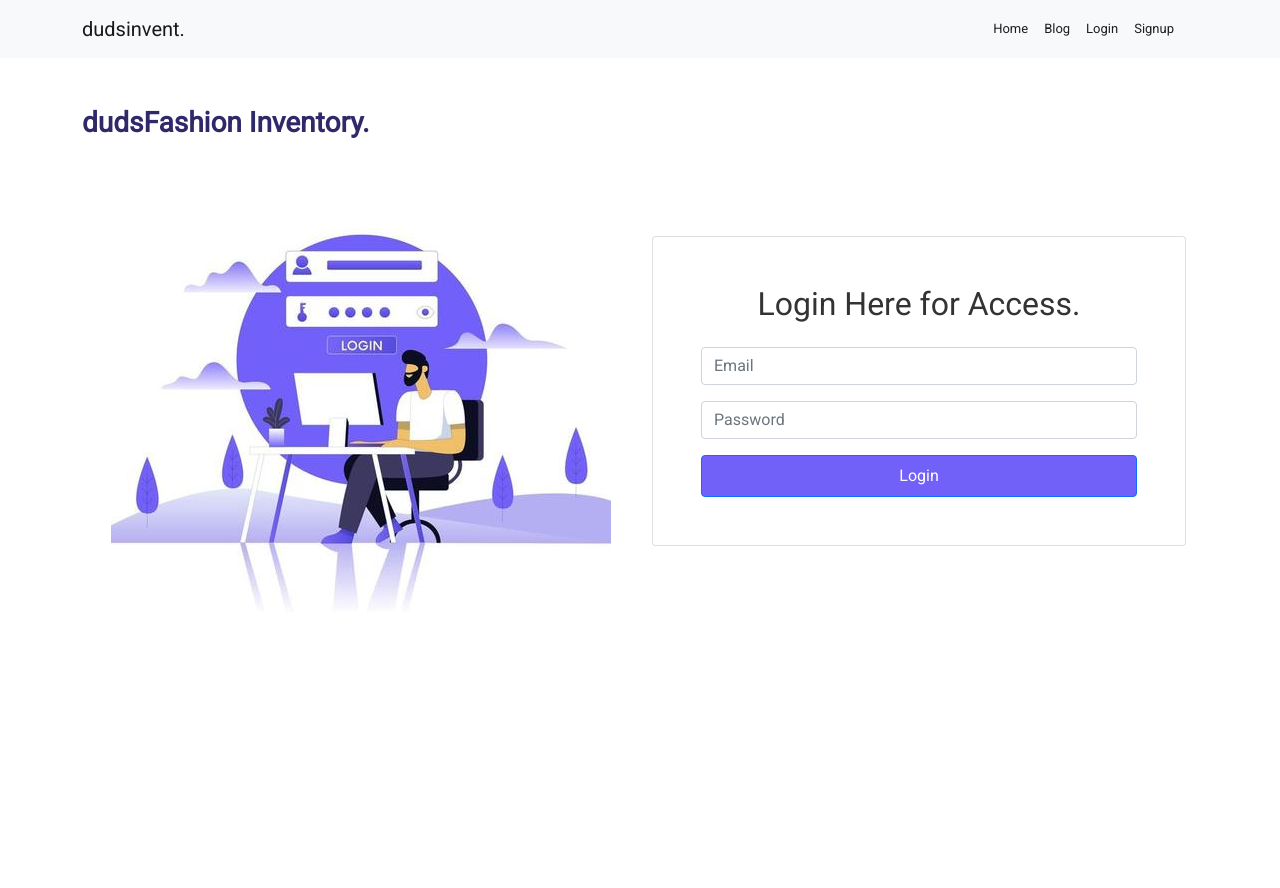
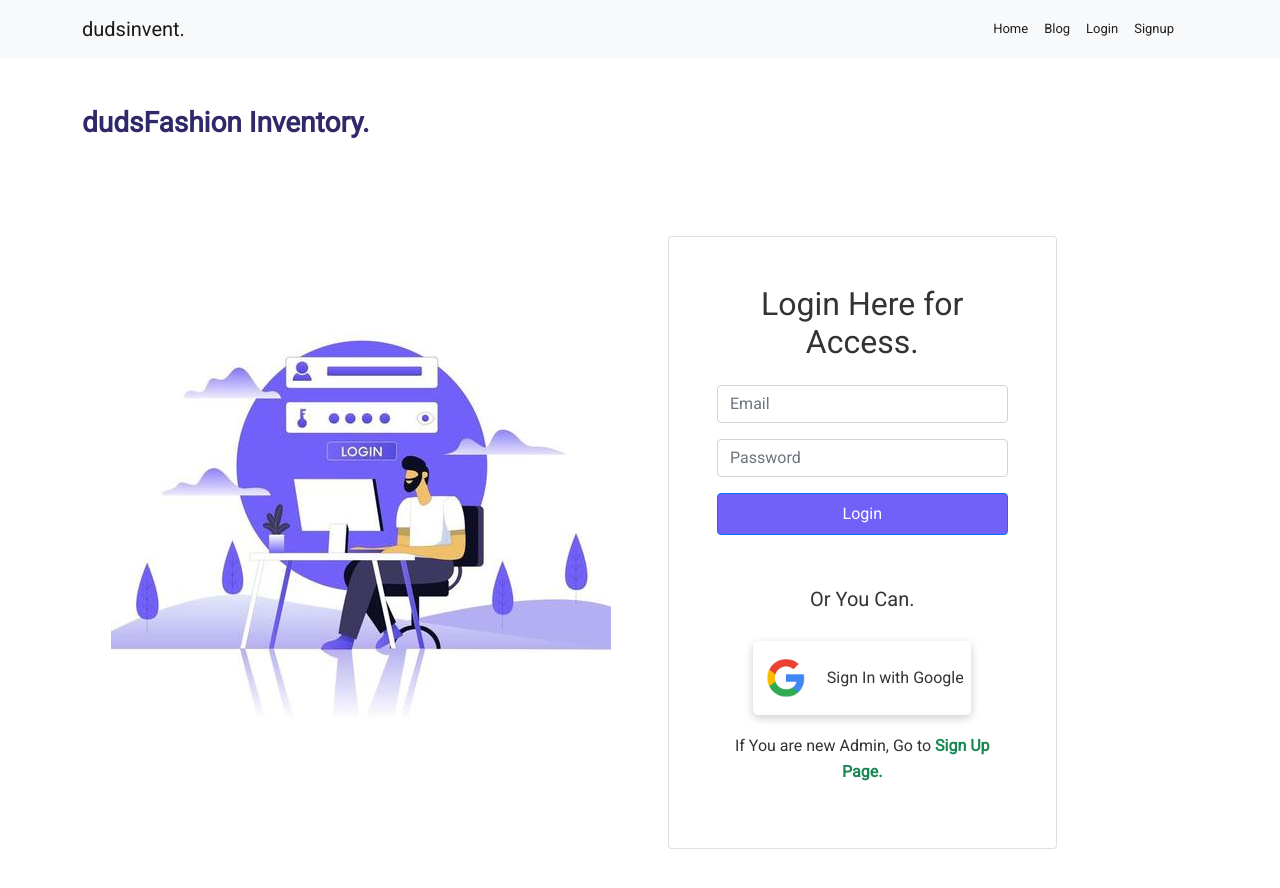
Before and after one commit to Anik-the-dev/Duds-Fashion-Warehouse-client, a React (Create React App) app: page /login in a window 1280 px wide. Shown: the top 888 px of the page. Before the commit the page ends 800 px from the top, so only its background shows below. Built offline with nearby package versions, Linux system fonts and the light colour scheme.

Commit message:
login form done

```diff
--- /dev/null
+++ b/src/components/GoogleSignIn/GoogleSignIn.js
@@ -0,0 +1,26 @@
+import React from 'react';
+import google from '../../images/google.png'
+import auth from '../../firebase.init';
+import { useSignInWithGoogle } from 'react-firebase-hooks/auth';
+import { Col, Row } from 'react-bootstrap';
+import { Link } from 'react-router-dom';
+
+const GoogleSignIn = () => {
+    const [signInWithGoogle, user, loading, error] = useSignInWithGoogle(auth);
+    console.log(user)
+    return (
+        <>
+            <p className='mt-5 mx-auto fs-5'>Or You Can.</p>
+            <div onClick={() => signInWithGoogle()} className="d-flex align-items-center justify-content-center autosignin mx-auto gap-3">
+                <img src={google} alt='google'></img>
+                <p className='mt-3'>Sign In with Google</p>
+
+            </div>
+            <p className='mt-2 mx-auto fs-6'>If You are new Admin, Go to  <Link className='text-success text-decoration-none fw-6' to='/signup'>Sign Up Page.</Link></p>
+
+        </>
+
+    );
+};
+
+export default GoogleSignIn;
--- a/src/components/Login/Login.js
+++ b/src/components/Login/Login.js
@@ -4,6 +4,7 @@ import { useSignInWithEmailAndPassword } from 'react-firebase-hooks/auth'
 import { Link } from 'react-router-dom';
 import { Card, Col, Container, Form, FormControl, Row } from 'react-bootstrap';
 import login from '../../images/login.jpg'
+import GoogleSignIn from '../GoogleSignIn/GoogleSignIn';
 
 const Login = () => {
     // declare the states......
@@ -27,9 +28,9 @@ const Login = () => {
     console.log(user?.user?.uid)
     return (
         <Container>
-            <h1 className='mt-5 fw-6 fs-3 text-md-start text-center' style={{color:"#2F2869"}}>dudsFashion Inventory.</h1>
-            <Row className='my-5'>
-                <Col sm>
+            <h1 className='mt-5 fw-6 fs-3 text-md-start text-center' style={{ color: "#2F2869" }}>dudsFashion Inventory.</h1>
+            {/* <Row className='my-5 d-flex justify-content-center text-center'>
+                <Col sm className=' text-center'>
                     <div className='login-text my-4'>
                         <img src={login} alt='Login'/>
 
@@ -51,6 +52,36 @@ const Login = () => {
 
                             <input type="submit" value="Login" className="btn btn-primary w-100 p-2 mt-3" style={{backgroundColor:"#7161F8"}}></input>
                         </form>
+                        <GoogleSignIn></GoogleSignIn>
+
+                    </Card>
+                </Col>
+            </Row> */}
+
+            <Row className='mx-auto my-5 d-flex justify-content-between align-items-center text-center gap-3'>
+                <Col sm='6' className=' text-center'>
+                    <div className='login-text my-4'>
+                        <img src={login} alt='Login' />
+
+
+
+                    </div>
+                </Col>
+
+                <Col sm>
+                    <Card className='p-5 mt-5 w-75'>
+                        <h2>Login Here for Access.</h2>
+
+                        <form onSubmit={handleLoginForm}>
+                            <Form.Control className='mt-3' onBlur={(e) => setEmail(e.target.value)} type="email" name="email" placeholder="Email" required>
+
+                            </Form.Control>
+                            <FormControl className='mt-3' onBlur={(e) => setPass(e.target.value)} type="password" name="password" placeholder="Password" required />
+
+
+                            <input type="submit" value="Login" className="btn btn-primary w-100 p-2 mt-3" style={{ backgroundColor: "#7161F8" }}></input>
+                        </form>
+                        <GoogleSignIn></GoogleSignIn>
 
                     </Card>
                 </Col>
--- a/src/css/style.css
+++ b/src/css/style.css
@@ -72,3 +72,25 @@ body {
   .my-5 {
     margin: 4rem 0;
   }
+
+  .autosignin{
+    background-color: #fff;
+    color: #333;
+    border-radius: 5px;
+    box-shadow: 0 3px 10px rgba(0, 0, 0, 0.2);
+    padding: 8px 2px;
+    margin: 10px;
+    cursor: pointer;
+    width: 75%;
+  }
+
+  .autosignin img {
+    width: 50px;
+    height: 50px;
+    /* margin-right: 30px; */
+}
+
+.autosignin p {
+    font-weight: 800px;
+    font-size: 1rem;
+}
```
Also changed, not shown: src/images/google.png (added).
